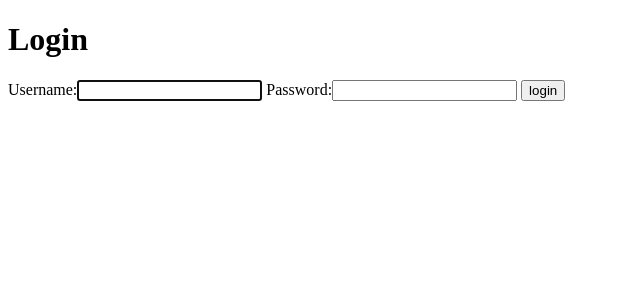
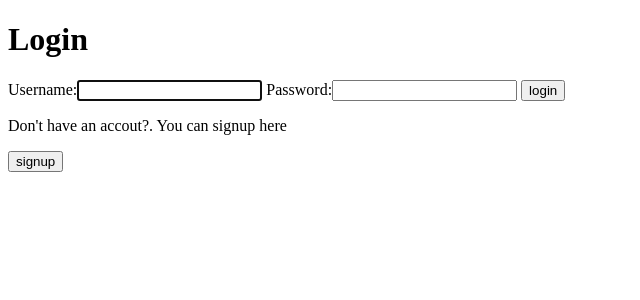
Before and after one commit to Nikhil-L/Online-Shopping-System, a Django app: page /accounts/login/ in a window 1280 px wide. Shown: the part 37-337 px from the top of the page, without its empty margins (0-640 px from the left). Run offline with Django 3.2, Linux system fonts and the light colour scheme.

Commit message:
Add the functionality for the user to move to singup page in case they dont have any account during login.

```diff
--- a/accounts/templates/accounts/login.html
+++ b/accounts/templates/accounts/login.html
@@ -10,4 +10,9 @@
         {% endif %}
         <input type="submit" name="login" value="login">
     </form>
+    <form class="site-form" action="{% url 'accounts:signup' %}" method="post">
+        <p>Don't have an accout?. You can signup here</p>
+        {% csrf_token %}
+        <input type="submit" name="signup" value="signup">
+    </form>
 {% endblock %}
```
